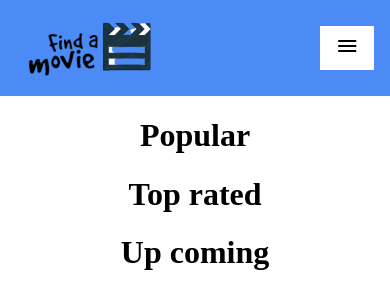
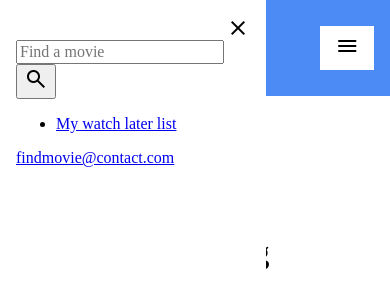
Before and after one commit to Peererxon/findAMovie, a website built with Vite: page src/index.html in a window 390 px wide. Both pictures are taken after a click on the button "menu". Built offline with nearby package versions, Linux system fonts and the light colour scheme; no server answers.

Commit message:
end hamburger menu

```diff
--- a/src/index.html
+++ b/src/index.html
@@ -14,18 +14,30 @@
   </head>
   <body>
     <header>
-      <!-- <img src="logo-site.png" alt="logo" id="header--logo" /> -->
-      <!-- Responsive menu -->
-      <!-- <form action="#" method="get">
-        <input type="text" placeholder="Find a movie" />
-        <button><span class="material-symbols-outlined"> search </span></button>
-      </form> -->
       <!-- mobile menu -->
       <div id="mobile--menu">
         <img src="logo-site.png" alt="logo" id="header--logo" />
-        <button class="header-menu--button">
+        <button class="header-menu--button" id="hamburgerButton">
           <span class="material-symbols-outlined"> menu </span>
         </button>
+      </div>
+      <!-- Hamburge menu -->
+      <div id="hamburger-menu" class="hidden">
+        <span class="material-symbols-outlined" id="close-crosshair">
+          <span class="material-symbols-outlined"> close </span>
+        </span>
+        <form action="#" method="get">
+          <input type="text" placeholder="Find a movie" />
+          <button>
+            <span class="material-symbols-outlined"> search </span>
+          </button>
+        </form>
+        <ul>
+          <li><a href="user/watch-later/index.html">My watch later list</a></li>
+        </ul>
+        <a class="email" href="mailto:findmovie@contact.com"
+          >findmovie@contact.com</a
+        >
       </div>
     </header>
     <div id="container">
@@ -45,5 +57,6 @@
       </main>
     </div>
     <script src="./js/home.js" type="module"></script>
+    <script src="./js/hamburgerMenu.js"></script>
   </body>
 </html>
--- /dev/null
+++ b/src/js/hamburgerMenu.js
@@ -0,0 +1,11 @@
+const hamburgerButton = document.querySelector("#hamburgerButton");
+const closeCrossHairButton = document.querySelector("#close-crosshair");
+const hamburgerMenu = document.querySelector("#hamburger-menu");
+
+hamburgerButton.addEventListener("click", () => {
+  hamburgerMenu.classList.remove("hidden");
+});
+
+closeCrossHairButton.addEventListener("click", () => {
+  hamburgerMenu.classList.add("hidden");
+});
--- a/src/styles/style.css
+++ b/src/styles/style.css
@@ -1,6 +1,25 @@
 header {
   background-color: #4c8bf5;
   padding: 1rem;
+}
+#hamburger-menu {
+  display: flex;
+  flex-direction: column;
+  background-color: white;
+  height: 100%;
+  top: 0;
+  left: 0;
+  position: fixed;
+  padding: 1rem;
+  width: 60%;
+  z-index: 100;
+}
+#close-crosshair {
+  align-self: flex-end;
+  cursor: pointer;
+}
+.hidden {
+  display: none !important;
 }
 #mobile--menu {
   display: flex;
```
